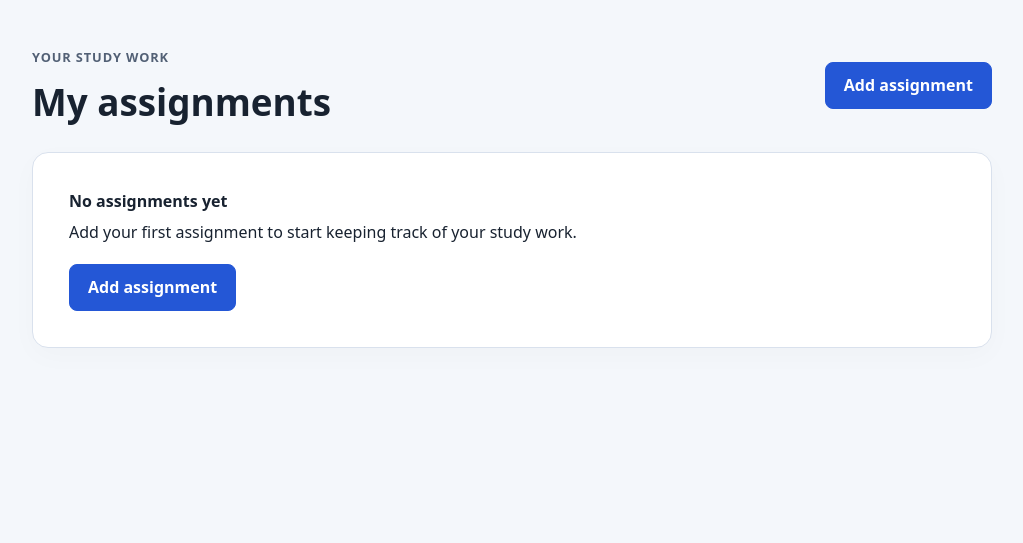
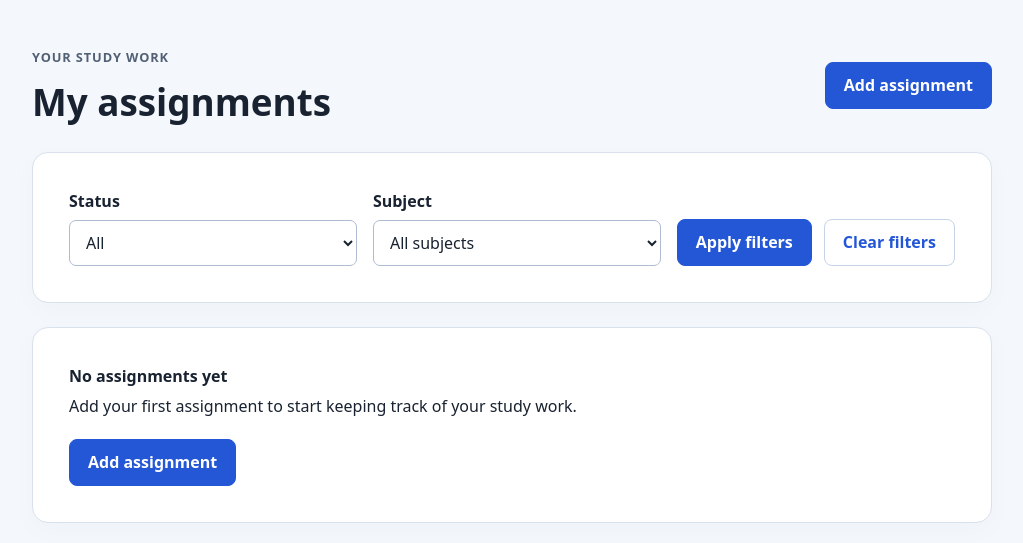
Before and after one commit to allfocusSS/studytrack, a Django app: page /assignments/ in a window 1280 px wide. Shown: the part 88-631 px from the top of the page, without its empty margins (128-1151 px from the left). Run offline with Django 5.2, Linux system fonts and the light colour scheme; the visitor is signed in with stand-in values (Sample User, id 1); data that the repository does not hold is empty.

Commit message:
Implement private filters and deterministic deadline ordering #5
Exact independent-QA-reviewed tree; local candidate bb8199e2930d3a7299a53d04e0da4d341802051d.

```diff
--- a/assignments/views.py
+++ b/assignments/views.py
@@ -1,6 +1,7 @@
 from django.contrib.auth.mixins import LoginRequiredMixin
+from django.db.models import F
 from django.http import HttpResponseBadRequest
-from django.shortcuts import get_object_or_404, redirect
+from django.shortcuts import get_object_or_404, redirect, render
 from django.urls import reverse_lazy
 from django.views.generic import CreateView, DeleteView, ListView, UpdateView
 from django.views import View
@@ -21,6 +22,32 @@ class AssignmentListView(StudentAssignmentsMixin, ListView):
     template_name = "assignments/list.html"
     context_object_name = "assignments"
     http_method_names = ["get", "head", "options"]
+
+    def get(self, request, *args, **kwargs):
+        self.status_filter = request.GET.get("status") or "all"
+        self.subject_filter = request.GET.get("subject") or ""
+        owned = super().get_queryset()
+        self.subjects = list(owned.order_by("subject").values_list("subject", flat=True).distinct())
+        if self.status_filter not in ("all", "pending", "completed"):
+            return render(request, self.template_name, {
+                "subjects": self.subjects, "status_filter": "all", "subject_filter": self.subject_filter,
+                "filter_error": "Choose a valid status: All, Not completed, or Completed.",
+            }, status=400)
+        return super().get(request, *args, **kwargs)
+
+    def get_queryset(self):
+        queryset = super().get_queryset()
+        if self.status_filter != "all":
+            queryset = queryset.filter(is_completed=self.status_filter == "completed")
+        if self.subject_filter:
+            queryset = queryset.filter(subject=self.subject_filter)
+        return queryset.order_by(F("deadline").asc(nulls_last=True), "created_at", "pk")
+
+    def get_context_data(self, **kwargs):
+        context = super().get_context_data(**kwargs)
+        context.update(subjects=self.subjects, status_filter=self.status_filter, subject_filter=self.subject_filter,
+                       has_filters=self.status_filter != "all" or bool(self.subject_filter))
+        return context
 
 
 class AssignmentCreateView(StudentAssignmentsMixin, CreateView):
--- a/static/css/app.css
+++ b/static/css/app.css
@@ -61,6 +61,10 @@ input[aria-invalid="true"] { border-color: #b42318; }
 .badge-completed { background: #e8f5ed; color: #23623d; }
 .badge-overdue { background: #fff5f4; color: #b42318; }
 .status-form { margin: 0; }
+.filter-form { display: flex; flex-wrap: wrap; align-items: end; gap: 16px; margin-bottom: 24px; }
+.filter-form .form-field { flex: 1 1 220px; margin: 0; }
+.filter-actions { display: flex; flex-wrap: wrap; gap: 12px; }
+.active-filter { flex-basis: 100%; margin: 0; overflow-wrap: anywhere; }
 .assignment-form { max-width: 680px; margin: 0 auto; overflow-wrap: anywhere; }
 .button-danger { background: #b42318; border-color: #b42318; }
 .button-danger:hover { background: #8f1c13; border-color: #8f1c13; }
--- a/templates/assignments/list.html
+++ b/templates/assignments/list.html
@@ -5,6 +5,29 @@
     <div><p class="eyebrow">Your study work</p><h1>My assignments</h1></div>
     <a class="button" href="{% url 'assignments:create' %}">Add assignment</a>
   </div>
+  <form method="get" action="{% url 'assignments:list' %}" class="panel filter-form">
+    <div class="form-field">
+      <label for="filter-status">Status</label>
+      <select id="filter-status" name="status">
+        <option value="all" {% if status_filter == "all" %}selected{% endif %}>All</option>
+        <option value="pending" {% if status_filter == "pending" %}selected{% endif %}>Not completed</option>
+        <option value="completed" {% if status_filter == "completed" %}selected{% endif %}>Completed</option>
+      </select>
+    </div>
+    <div class="form-field">
+      <label for="filter-subject">Subject</label>
+      <select id="filter-subject" name="subject">
+        <option value="">All subjects</option>
+        {% for subject in subjects %}<option value="{{ subject }}" {% if subject_filter == subject %}selected{% endif %}>{{ subject }}</option>{% endfor %}
+      </select>
+    </div>
+    <div class="filter-actions">
+      <button class="button" type="submit">Apply filters</button>
+      <a class="button button-secondary" href="{% url 'assignments:list' %}">Clear filters</a>
+    </div>
+    {% if subject_filter %}<p class="active-filter">Active subject: {{ subject_filter }}</p>{% endif %}
+  </form>
+  {% if filter_error %}<div class="form-errors" role="alert"><h2>Check your filters</h2><p>{{ filter_error }}</p></div>{% else %}
   {% for assignment in assignments %}
     <article class="panel assignment-card">
       <h2>{{ assignment.title }}</h2>
@@ -27,9 +50,16 @@
     </article>
   {% empty %}
     <section class="panel empty-state">
+      {% if has_filters %}
+      <h2>No assignments match your filters</h2>
+      <p>Try another subject or status, or clear your filters.</p>
+      <a class="button" href="{% url 'assignments:list' %}">Clear filters</a>
+      {% else %}
       <h2>No assignments yet</h2>
       <p>Add your first assignment to start keeping track of your study work.</p>
       <a class="button" href="{% url 'assignments:create' %}">Add assignment</a>
+      {% endif %}
     </section>
   {% endfor %}
+  {% endif %}
 {% endblock %}
```
Also changed, not shown: tests/test_assignment_filters.py (added, +123 -0 lines).
